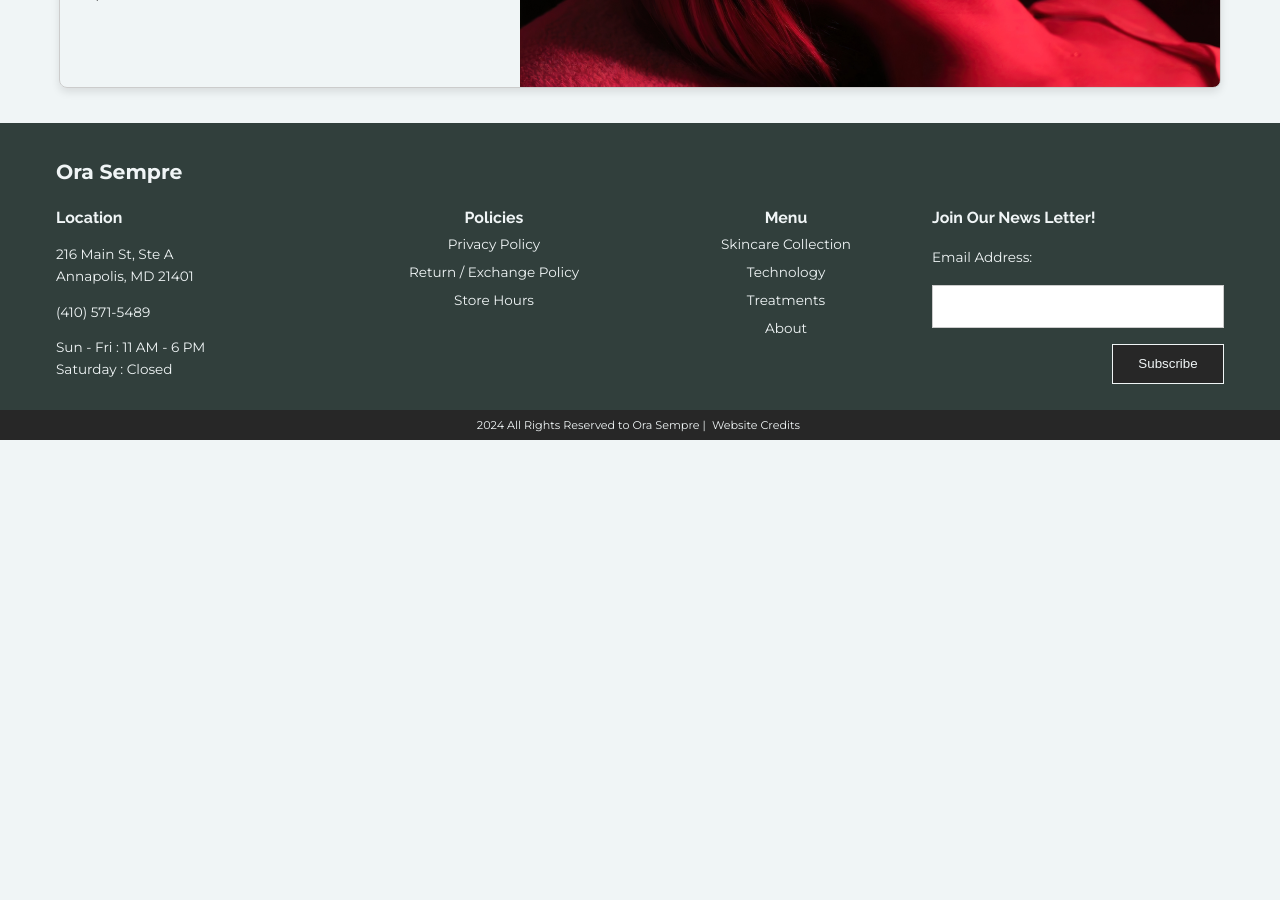
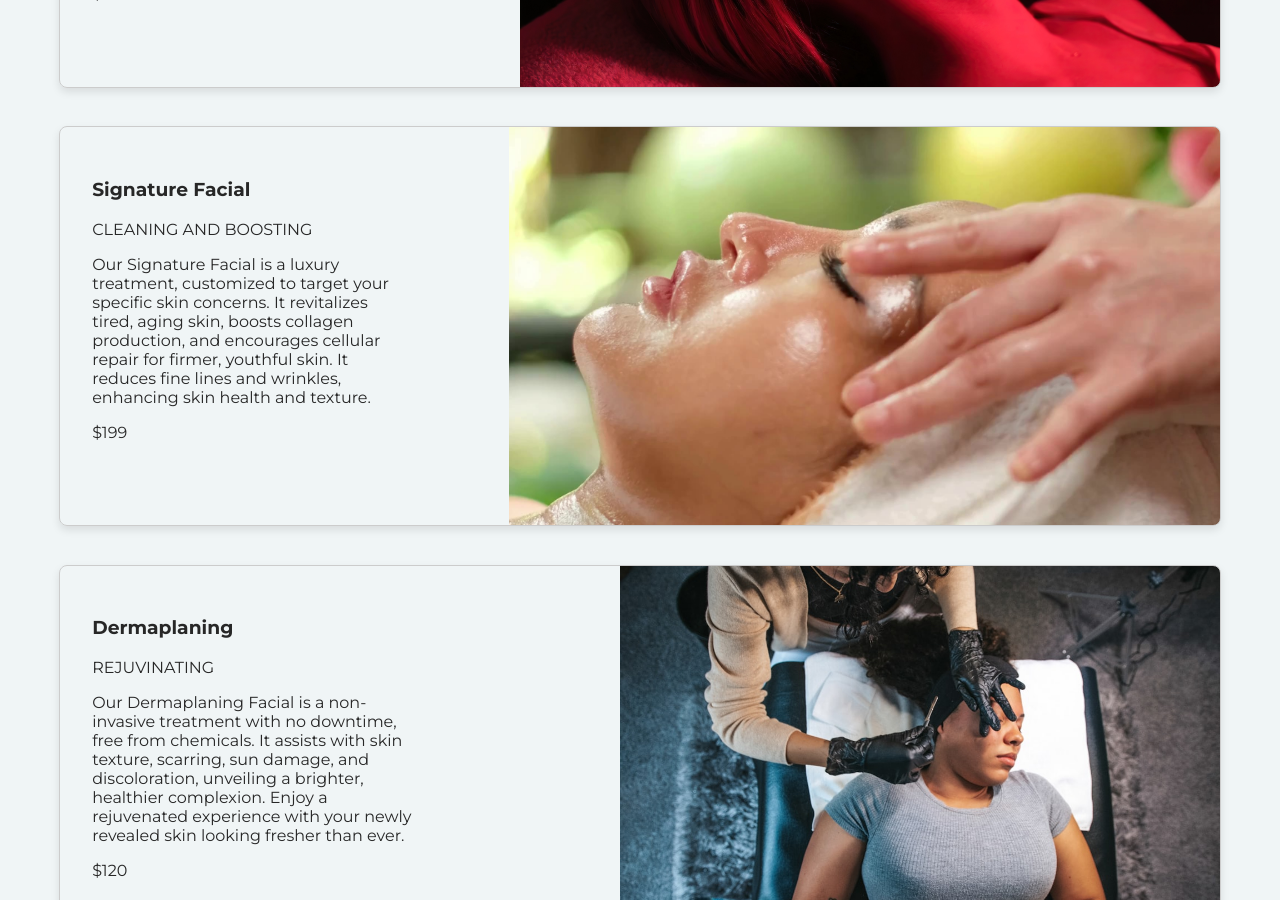
Before and after one commit to ora-sempre/ora-sempre-annapolis, a React (Create React App) app: page /treatments in a window 1280 px wide. Shown: the part 1900-2800 px from the top of the page. Before the commit the page ends 2340 px from the top, so only its background shows below. Built offline with nearby package versions, Linux system fonts and the light colour scheme; no server answers.

Commit message:
Update website prices, Add new facials, update link for booking.
Co-authored-by: Object-ions moshikoatia@gmail.com

```diff
--- a/src/components/layout/Navbar.js
+++ b/src/components/layout/Navbar.js
@@ -26,7 +26,7 @@ const Navbar = () => {
             <img src={!isOpen ? hamburger : close} alt="Menu" />
           </button>
           <nav className={`navbar-links ${isOpen ? 'open' : ''}`}>
-            <NavLink to="/" activeClassName="active" onClick={closeMenu}>
+            <NavLink target='_blank' rel='noreferrer' to="https://go.orasempreannapolis.com/widget/service-menus/orasempre-main-menu" activeClassName="active" onClick={closeMenu}>
               Book a Facial
             </NavLink>
             <NavLink to="/collections" activeClassName="active" onClick={closeMenu}>
--- a/src/pages/Treatments.js
+++ b/src/pages/Treatments.js
@@ -3,6 +3,8 @@ import microderm from '../assets/website-images/microderm.jpg';
 import bluelight from '../assets/website-images/blue-light.jpg';
 import redlight from '../assets/website-images/red-light.jpg';
 import microneedle from '../assets/website-images/microneedle.jpg';
+import signature from '../assets/website-images/signature.jpeg';
+import dermaplane from '../assets/website-images/dermaplane.jpeg';
 
 const Treatments = () => {
   const products = [
@@ -14,7 +16,7 @@ const Treatments = () => {
       subtitle: 'EXFOLIATING AND CLARIFYING',
       description:
         'Our Diamond Microdermabrasion Facial is a gentle, non-invasive exfoliating treatment that encourages new cell growth and clears clogged pores. It helps reduce acne scars and balances skin tone. By stimulating collagen production, it enhances your complexion, leaving your skin brighter and more youthful.',
-      price: '$299',
+      price: '$225',
     },
     {
       id: 2,
@@ -24,7 +26,7 @@ const Treatments = () => {
       subtitle: 'SKIN REJUVENATION',
       description:
         'Our Nanoneedling Rejuvenation Facial reduces the appearance of scars, including acne scars, and smooths fine lines and wrinkles. It addresses enlarged pores, evens skin tone, and tackles hyperpigmentation and dark spots. Enjoy improved skin elasticity and a smoother texture with this advanced treatment.',
-      price: '$359',
+      price: '$350',
     },
     {
       id: 3,
@@ -34,7 +36,7 @@ const Treatments = () => {
       subtitle: 'SOOTHING AND PURIFYING',
       description:
         'Unwind with our Deep Cleansing Facial, which includes a calming massage and precise extractions. This all-inclusive treatment deeply purifies your skin, while our exclusive mask enhances your facial experience and delivers even better results.',
-      price: '$225',
+      price: '$149',
     },
     {
       id: 4,
@@ -45,6 +47,26 @@ const Treatments = () => {
       description:
         'Our nonsurgical facelift is crafted to lift sagging skin and stimulate collagen production. This cutting-edge treatment reduces acne scars and improves blood circulation, giving your skin a healthier glow. Enjoy a youthful look without the recovery time of traditional surgery.',
       price: '$499',
+    },
+    {
+      id: 5,
+      link: '',
+      imageUrl: signature,
+      title: 'Signature Facial',
+      subtitle: 'CLEANING AND BOOSTING',
+      description:
+        'Our Signature Facial is a luxury treatment, customized to target your specific skin concerns. It revitalizes tired, aging skin, boosts collagen production, and encourages cellular repair for firmer, youthful skin. It reduces fine lines and wrinkles, enhancing skin health and texture.',
+      price: '$199',
+    },
+    {
+      id: 6,
+      link: '',
+      imageUrl: dermaplane,
+      title: 'Dermaplaning',
+      subtitle: 'REJUVINATING',
+      description:
+        'Our Dermaplaning Facial is a non-invasive treatment with no downtime, free from chemicals. It assists with skin texture, scarring, sun damage, and discoloration, unveiling a brighter, healthier complexion. Enjoy a rejuvenated experience with your newly revealed skin looking fresher than ever.',
+      price: '$120',
     },
   ];
 
```
Also changed, not shown: src/assets/website-images/dermaplane.jpeg (added), src/assets/website-images/signature.jpeg (added).
